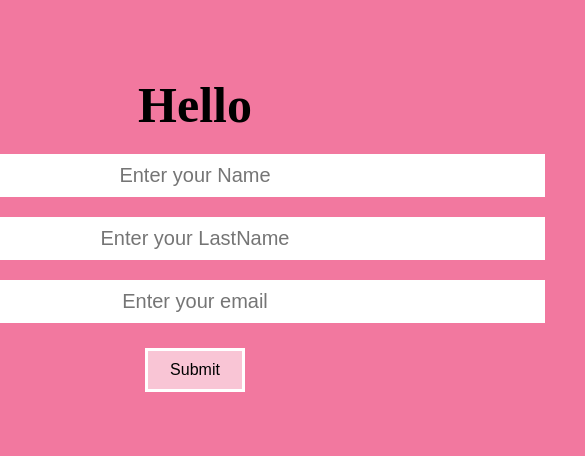
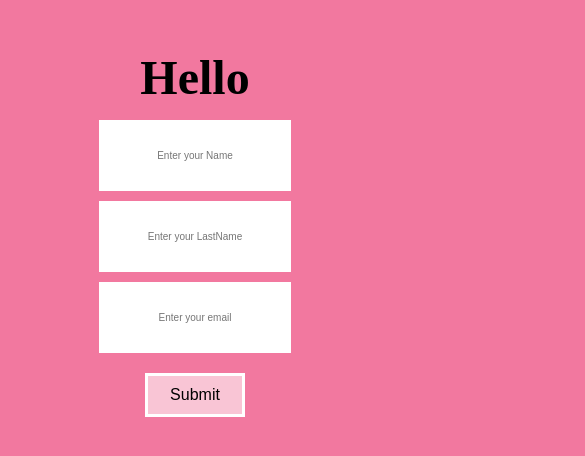
Before and after one commit to PrathameshhW/forms-app, a React (Create React App) app: page / in a window 390 px wide. Shown: the part 186-642 px from the top of the page, 585 px wide, since content can reach past the window. Built offline with nearby package versions, Linux system fonts and the light colour scheme.

Commit message:
responsive

```diff
--- a/src/index.css
+++ b/src/index.css
@@ -18,13 +18,13 @@ body {
     display: flex;
     flex-direction: column;
     /* background-color: white; */
-    padding: 40px 300px;
+    /* padding: 40px 300px; */
     justify-content: center;
     align-items: center;
 }
 
 h1 {
-    font-size: 50px;
+    font-size: 3rem;
     padding: 10px 0px;
 }
 
@@ -60,3 +60,25 @@ button:hover {
     color: #292C6D;
     border: solid #9A0680;
 }
+
+@media only screen and (max-width: 1200px) {
+    body {
+        background-color: #F2789F;
+        display: flex;
+        justify-content: center;
+        align-items: center;
+        height: 100vh;
+        width: 100%;
+    }
+
+    input {
+        margin: 5px 0px;
+        width: 100%;
+        padding: 30px;
+        outline: none;
+        border: none;
+        text-align: center;
+        font-size: 10px;
+        transition: 0.3s;
+    }
+}
```
